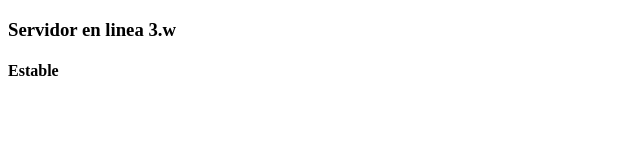
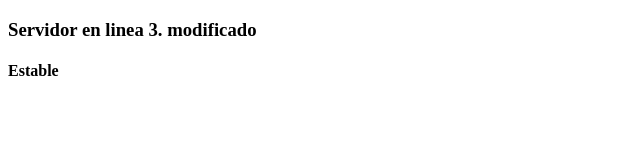
Before and after one commit to 011590Polo/turuta-express, a website: page public/index.html in a window 1280 px wide. Shown: the whole page, without its empty margins (0-640 px from the left). Drawn offline with Linux system fonts and the light colour scheme.

Commit message:
Update index.html

```diff
--- a/public/index.html
+++ b/public/index.html
@@ -8,7 +8,7 @@
 
 </head>
 <body>
-    <h3>Servidor en linea 3.w</h3>
+    <h3>Servidor en linea 3. modificado</h3>
      <h4>Estable</h4>
 </body>
 
```
